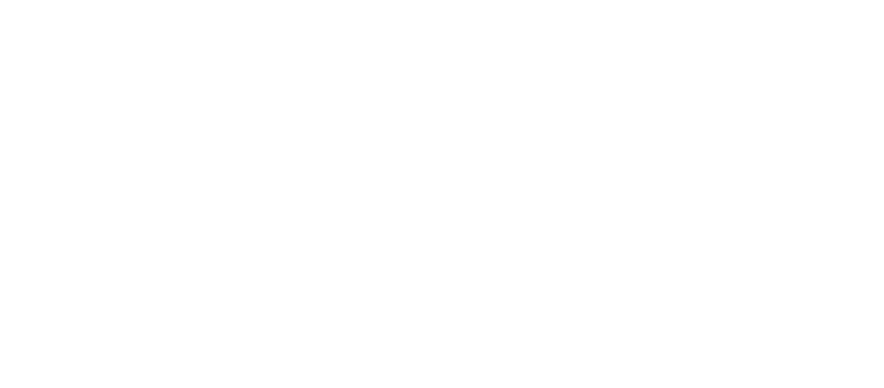
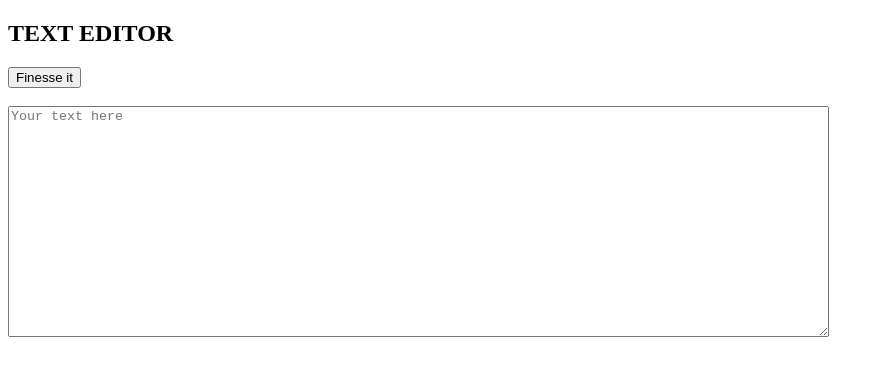
Before and after one commit to apesendorfer/finesse, a plain HTML site: page docs/index.html in a window 1280 px wide. Shown: the whole page, without its empty margins (0-884 px from the left). Drawn offline with Linux system fonts and the light colour scheme.

Commit message:
Update index.html

```diff
--- a/docs/index.html
+++ b/docs/index.html
@@ -1 +1,47 @@
 <!DOCTYPE html>
+<html lang="en" dir="ltr">
+
+    <head>
+        <meta charset="utf-8">
+        <title>Text Editor</title>
+    </head>
+
+    <body>
+        <section class="">
+        <h1 id = "header">TEXT EDITOR</h1>
+          <div>
+            <div class="row">
+              <div class="col">
+                <button type="button" onclick="f1()" data-toggle="tooltip" data-placement="top" title="Finesse">Finesse it</button>
+
+              </div>
+
+            </div>
+          </div>
+          <br>
+
+            <div>
+                <textarea  id="textarea1" name="name" rows="15" cols="100" placeholder="Your text here "></textarea>
+            </div>
+
+            <div id="output" rows="15" cols="100">
+            </div>
+          </div>
+        </section>
+      <br>
+
+      <br>
+        <script>
+            function f1(){
+
+        inputText = document.getElementById("textarea1").value;
+
+        document.getElementById("output").innerHTML = f2(inputText)
+      }
+
+      function f2(text){
+          return text
+      }
+        </script>
+    </body>
+</html>
```
